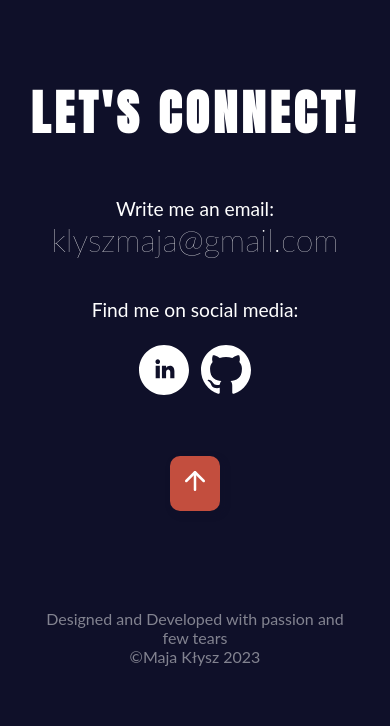
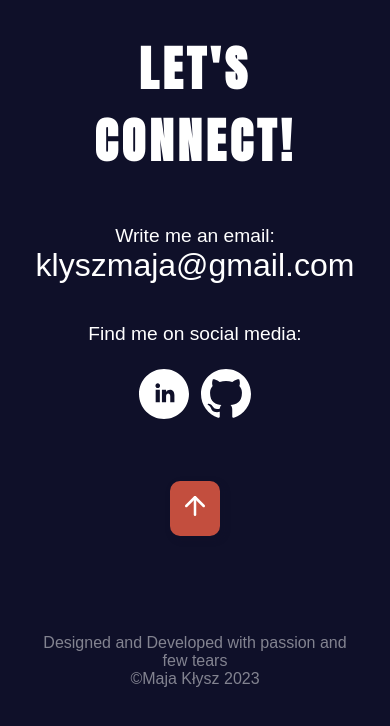
Before and after one commit to majaklysz/portfolio2023, a plain HTML site: page index.html in a window 390 px wide. Shown: the part 6518-7244 px from the top of the page. Drawn offline with Linux system fonts and the light colour scheme.

Commit message:
responsive phone (font)

```diff
--- a/css/projects.css
+++ b/css/projects.css
@@ -4,6 +4,7 @@ body {
   font-family: "lato";
   color: white;
   font-weight: 100;
+  font-family: sans-serif;
 }
 
 .navBox li {
@@ -340,4 +341,8 @@ a {
     width: 90%;
     margin-bottom: 4%;
   }
+  .contactBox h1 {
+    padding-right: 10%;
+    padding-left: 10%;
+  }
 }
--- a/css/style.css
+++ b/css/style.css
@@ -4,6 +4,7 @@ body {
   font-family: "lato";
   font-size: 16px;
   color: white;
+  font-family: sans-serif;
 }
 .back {
   width: 100%;
@@ -713,4 +714,9 @@ a {
   .home2 {
     border-bottom: 1px solid white;
   }
+
+  .contactBox h1 {
+    padding-right: 10%;
+    padding-left: 10%;
+  }
 }
```
